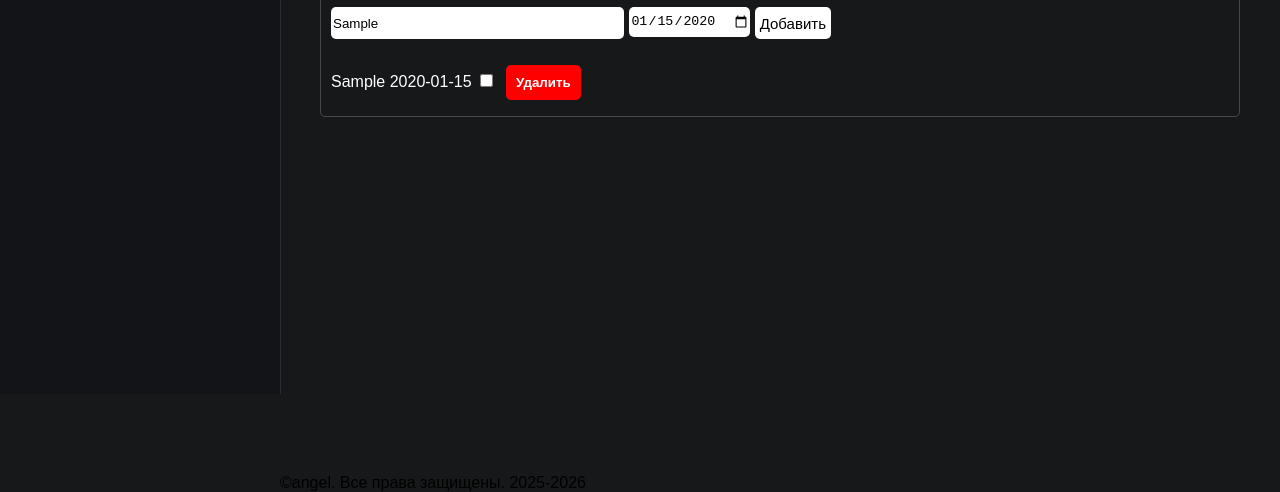
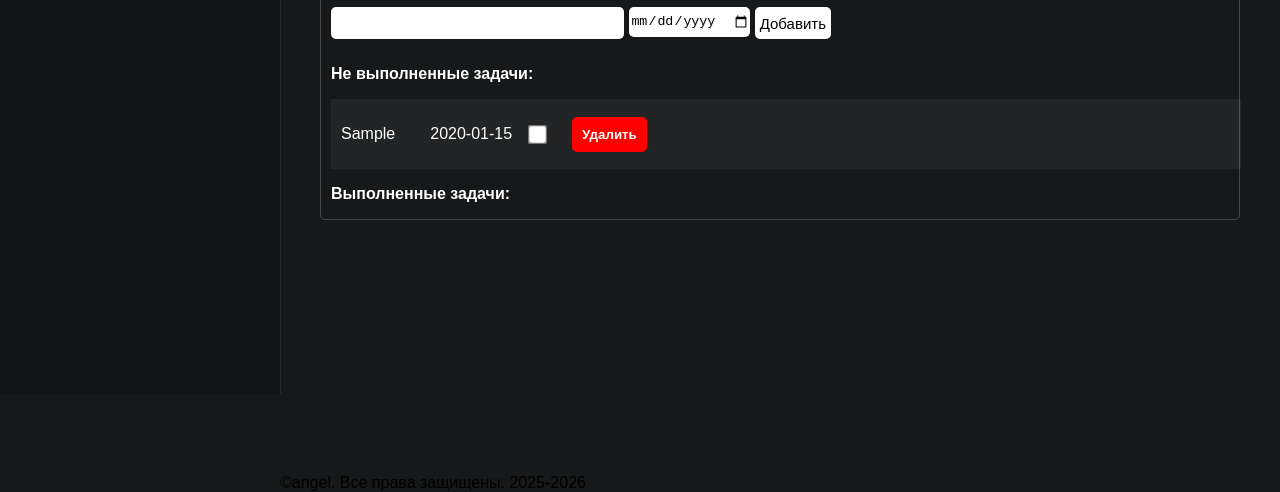
Before and after one commit to angel1331/farm-virt-website, a plain HTML site: page index.html in a window 1280 px wide. Both pictures are taken after typing "Sample", "2020-01-15" into the empty fields and a click on the button "Добавить". Shown: the part 406-898 px from the top of the page. Drawn offline with Linux system fonts and the light colour scheme.

Commit message:
Refactor task management UI and functionality: update task display, add completed tasks section, and implement task deletion

```diff
--- a/css/index/main.css
+++ b/css/index/main.css
@@ -116,7 +116,6 @@ main {
     border-radius: 5px;
     margin-top: 100px;
     display: flex;
-    justify-content: center;
     flex-direction: column;
 }
 
@@ -166,10 +165,41 @@ main {
     }
 }
 
-.tasks {
+.tasks,
+.completed-tasks {
     display: flex;
     flex-direction: column;
     color: white;
+    margin-left: 10px;
+}
+
+.task {
+    display: flex;
+    align-items: center;
+    justify-content: flex-start;
+    width: 98%;
+    gap: 15px;
+    padding: 10px;
+    background: rgba(255, 255, 255, 0.05);
+}
+
+.task-text {
+    margin-right: 20px;
+}
+
+.checkbox {
+    transform: scale(1.5);
+    cursor: pointer;
+}
+
+.completed-tasks {
+    text-decoration: line-through;
+    opacity: 0.5;
+}
+
+.to-do-task-title {
+    color: white;
+    font-weight: bold;
     margin-left: 10px;
 }
 
--- a/index.html
+++ b/index.html
@@ -77,7 +77,11 @@
 					<input type="date" class="to-do-date-input">
 					<button class="to-do-add-btn">Добавить</button>
 				</div>
+				<p class="to-do-task-title">Не выполненные задачи:</p>
 				<div class="tasks">
+				</div>
+				<p class="to-do-task-title">Выполненные задачи:</p>
+				<div class="completed-tasks">
 				</div>
 			</div>
 		</main>
--- a/scripts/main.js
+++ b/scripts/main.js
@@ -116,11 +116,37 @@ document.querySelector('.to-do-add-btn').addEventListener('click', () => {
     const inputTextValue = inputText.value;
     const inputDateValue = inputDate.value;
 
+    if(inputTextValue === '') return;
+
     let toDoListHTML = '';
 
     toDoListHTML += `
-        <p class="task">${inputTextValue} ${inputDateValue} <input class="checkbox" type="checkbox"><button class="delete-task-btn">Удалить</button></p>
+        <div class="task"><p class="task-text">${inputTextValue}</p> <p class="task-date">${inputDateValue}</p> <input class="checkbox" type="checkbox"><button class="delete-task-btn">Удалить</button></div>
     `
+    tasksContainer.innerHTML += toDoListHTML;
 
-    tasksContainer.innerHTML += toDoListHTML;
+    inputText.value = '';
+    inputDate.value = '';
 })
+
+document.querySelector('.to-do-list-container').addEventListener('click', (e) => {
+    const notCompletedTasks = document.querySelector('.tasks');
+    const completedTasks = document.querySelector('.completed-tasks');
+    const currentTask = e.target.parentElement;
+
+    if(e.target.classList.contains('checkbox')){
+        if(e.target.checked) {
+            completedTasks.appendChild(currentTask);
+        } else {
+            notCompletedTasks.appendChild(currentTask);
+        }
+    }
+})
+
+document.querySelector('.tasks').addEventListener('click', (e) => {
+    const taskEl = e.target.parentElement;
+
+    if(e.target.classList.contains('delete-task-btn')) {
+        taskEl.remove();
+    }
+})
```
